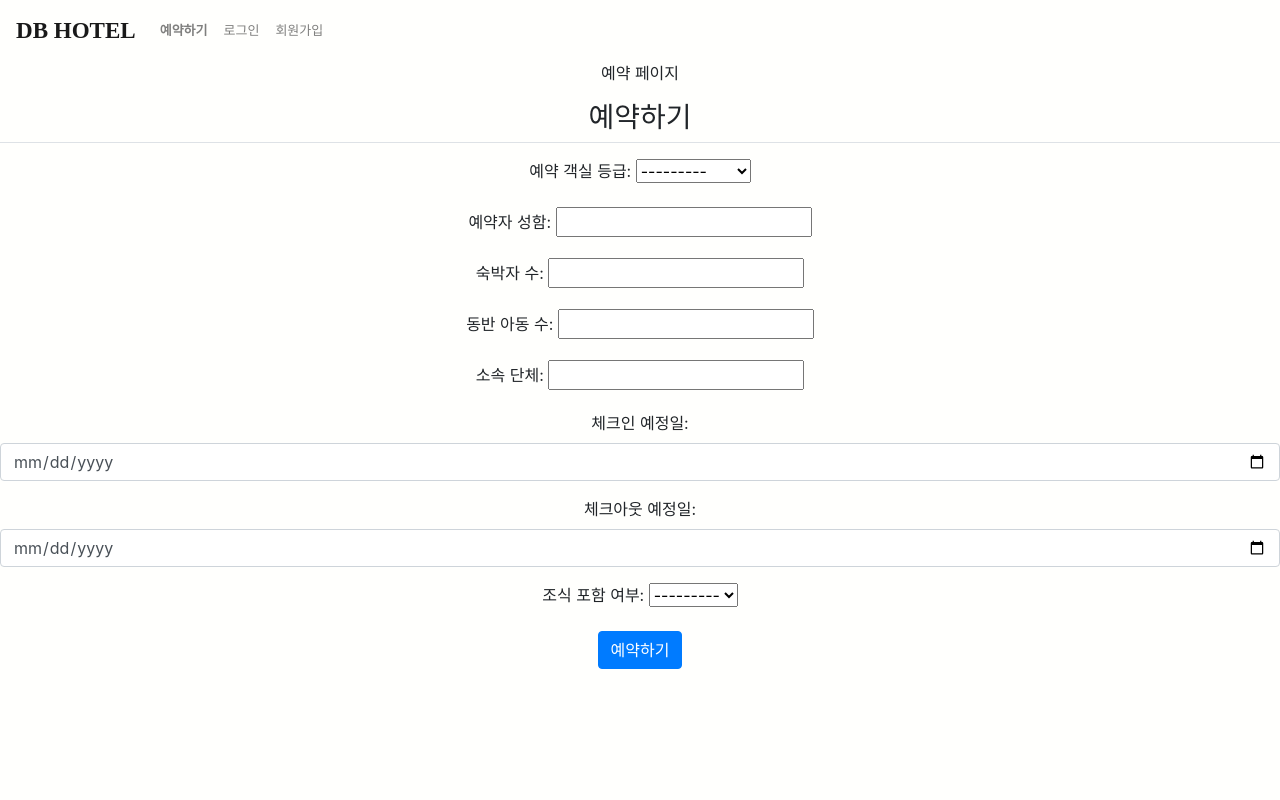
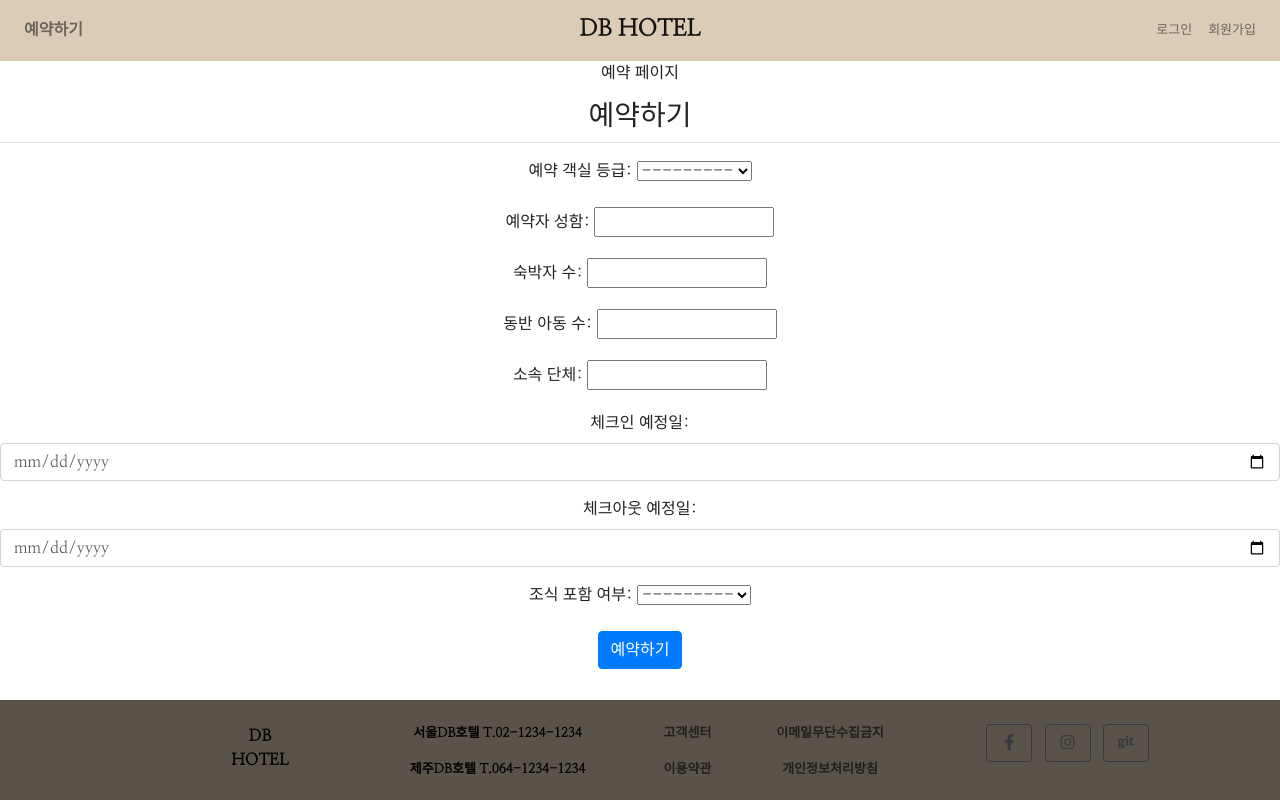
Before and after one commit to jaehoonkimm/DB_is_Free-Hotel_DB_System, a Django app: page /reservation/ in a window 1280 px wide. Run offline with Django 3.2, Linux system fonts and the light colour scheme; some libraries are stand-ins or nearby versions.

Commit message:
modify navbar,footer

```diff
--- a/function/main_app/templates/base.html
+++ b/function/main_app/templates/base.html
@@ -4,43 +4,78 @@
     <meta charset="UTF-8">
     <meta name="viewport" content="width=device-width, initial-scale=1.0">
     <link rel="stylesheet" href="https://cdn.jsdelivr.net/npm/bootstrap@4.5.3/dist/css/bootstrap.min.css">
+    <link rel="stylesheet" href="https://cdnjs.cloudflare.com/ajax/libs/font-awesome/5.8.2/css/all.min.css">
+    <link rel="stylesheet" href="https://fonts.googleapis.com/css?family=Nanum+Myeongjo&display=swap">
     {% block title %}
     {% endblock title %}
     <style>
         body{
+            font-family: 'Nanum Myeongjo', serif;
             background-color: rgb(255, 255, 253);
             width : 100%;
             height: 100%;
             text-align: center;
         }
         .navbar{
-            background-color: transparent;
+            font-family: 'Nanum Myeongjo', serif;
+            background-color:rgb(219, 204, 184);
             font-size: larger;
         }
+        .footer {
+            font-family: 'Nanum Myeongjo', serif;
+            width:100%;
+            height:100px;
+            position:absolute;
+            bottom:0;
+            background: rgb(90, 83, 74);
+            text-align: center;
+            color: black;
+        }
+
     </style>
 </head>
 <body>
-    <nav class="navbar navbar-expand-lg navbar-light">
-        <a class="navbar-brand" href="http://127.0.0.1:8000/" style="font-family: 맑은 고딕; font-weight: bold; font-size: larger;">DB HOTEL</a>
-        <button class="navbar-toggler ml-auto" type="button" data-toggle="collapse" data-target="#navbarNav"
-            aria-controls="navbarNav" aria-expanded="false" aria-label="Toggle navigation">
-            <span class="navbar-toggler-icon"></span>
-        </button>
-        <div class="collapse navbar-collapse flex-grow-0" id="navbarNav">
-            <ul class="navbar-nav">
-                <li class="nav-item "><a class="nav-link" href="/reservation/" style="font-family: 맑은 고딕; font-weight: bold; font-size: small;">예약하기</a></li>
-                <li class="nav-item "><a class="nav-link" href="/accounts/login/" style="font-family: 맑은 고딕; font-size: small;">로그인</a></li>
-                <li class="nav-item "><a class="nav-link" href="/accounts/signup/" style="font-family: 맑은 고딕; font-size: small;">회원가입</a></li>
+    <nav class="navbar navbar-expand-md navbar-light">
+        <div class="navbar-collapse collapse w-100 order-1 order-md-0 dual-collapse2">
+            <ul class="navbar-nav mr-auto">
+                <li class="nav-item "><a class="nav-link" href="/reservation/" style="font-weight: bold; font-size: medium;">예약하기</a></li>
             </ul>
         </div>
-      </nav>
-
+        <div class="mx-auto order-0">
+            <a class="navbar-brand mx-auto" href="http://127.0.0.1:8000/" style="font-weight: bold; font-size: larger;">DB HOTEL</a>
+            <button class="navbar-toggler" type="button" data-toggle="collapse" data-target=".dual-collapse2">
+                <span class="navbar-toggler-icon"></span>
+            </button>
+        </div>
+        <div class="navbar-collapse collapse w-100 order-3 dual-collapse2">
+            <ul class="navbar-nav ml-auto">
+                <li class="nav-item "><a class="nav-link" href="/accounts/login/" style="font-size: small;">로그인</a></li>
+                <li class="nav-item "><a class="nav-link" href="/accounts/signup/" style="font-size: small;">회원가입</a></li>
+            </ul>
+        </div>
+    </nav>
 <!-- 지금 보고 있는 base.html 파일의 block contents 태그가 있는 지점에, 각각의 html 파일들의 block contents 태그 안에 있는 내용이 합쳐집니다 -->
     {% block contents %}
     {% endblock contents %}
 <!-- 즉, base.html에서 head태그 안에 있는 block title과 block contents 위 아래로 이것저것 요소들을 넣어주면, 그게 전부 각각의 html 파일들에 반영이 됩니다!-->
 <!-- 새로 만든 html 파일에는 당연히 block을 다른 html 파일들처럼 세팅을 해줘야, base.html이 적용이 됩니다. 이미 만들어져있는 html 파일들을 참고하면 이해가 될 것입니다 -->
-
+<footer class= "footer">
+    <div class="container">
+        <br>
+        <div class="row">
+            <div class="col-sm-1"></div>
+            <div class="col-sm-2" style="text-align: center; font-weight: bold;">DB<br>HOTEL</div>
+            <div class="col-sm-3" style="font-weight: bold; font-size: small;"><p>서울DB호텔 T.02-1234-1234</p><p>제주DB호텔 T.064-1234-1234</p></div>
+            <div class="col-sm-1" style="font-weight: bold; font-size: small; color: rgb(32, 31, 29);"><p>고객센터</p><p>이용약관</p></div>
+            <div class="col-sm-2" style="font-weight: bold; font-size: small; color: rgb(32, 31, 29);"><p>이메일무단수집금지</p><p>개인정보처리방침</p></div>
+            <div class="col-sm-3">
+                <a class="btn btn-outline-dark btn-social mx-1" href="https://www.facebook.com/"><i class="fab fa-fw fa-facebook-f"></i></a>
+                <a class="btn btn-outline-dark btn-social mx-1" href="https://www.instagram.com/"><i class="fab fa-fw fa-instagram"></i></a>
+                <a class="btn btn-outline-dark btn-social mx-1" href="https://github.com/jaehoonkimm/DB_is_Free-Hotel_DB_System"><i class="fab fa-fw fa-git"></i></a>
+            </div>
+        </div>
+    </div>
+</footer>
     <script src="https://code.jquery.com/jquery-3.5.1.slim.min.js"></script>
     <script src="https://cdn.jsdelivr.net/npm/bootstrap@4.5.3/dist/js/bootstrap.bundle.min.js"></script>
 </body>
```
Also changed, not shown: function/main_app/templates/account/base.html (+49 -11 lines), function/main_app/templates/base2.html (added, +77 -0 lines), function/main_app/templates/index.html (+31 -16 lines).
